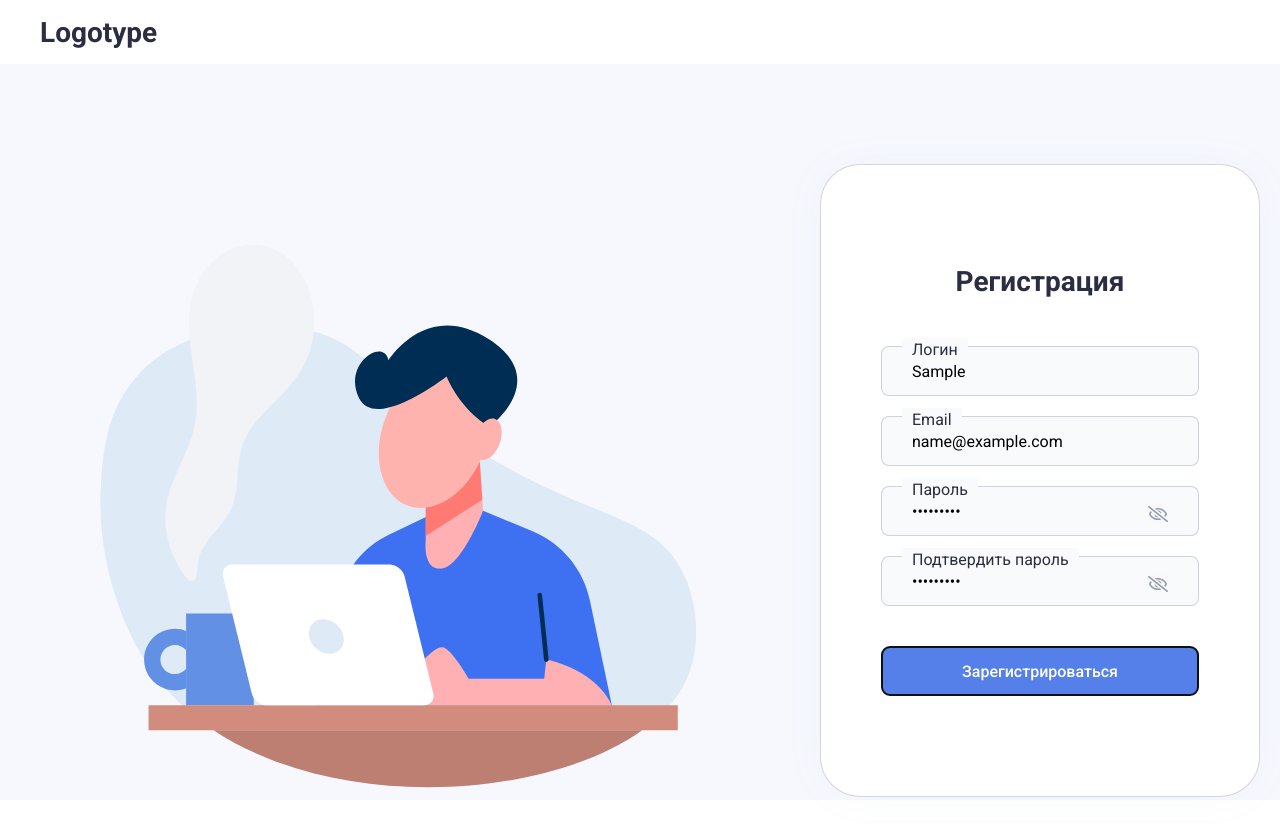
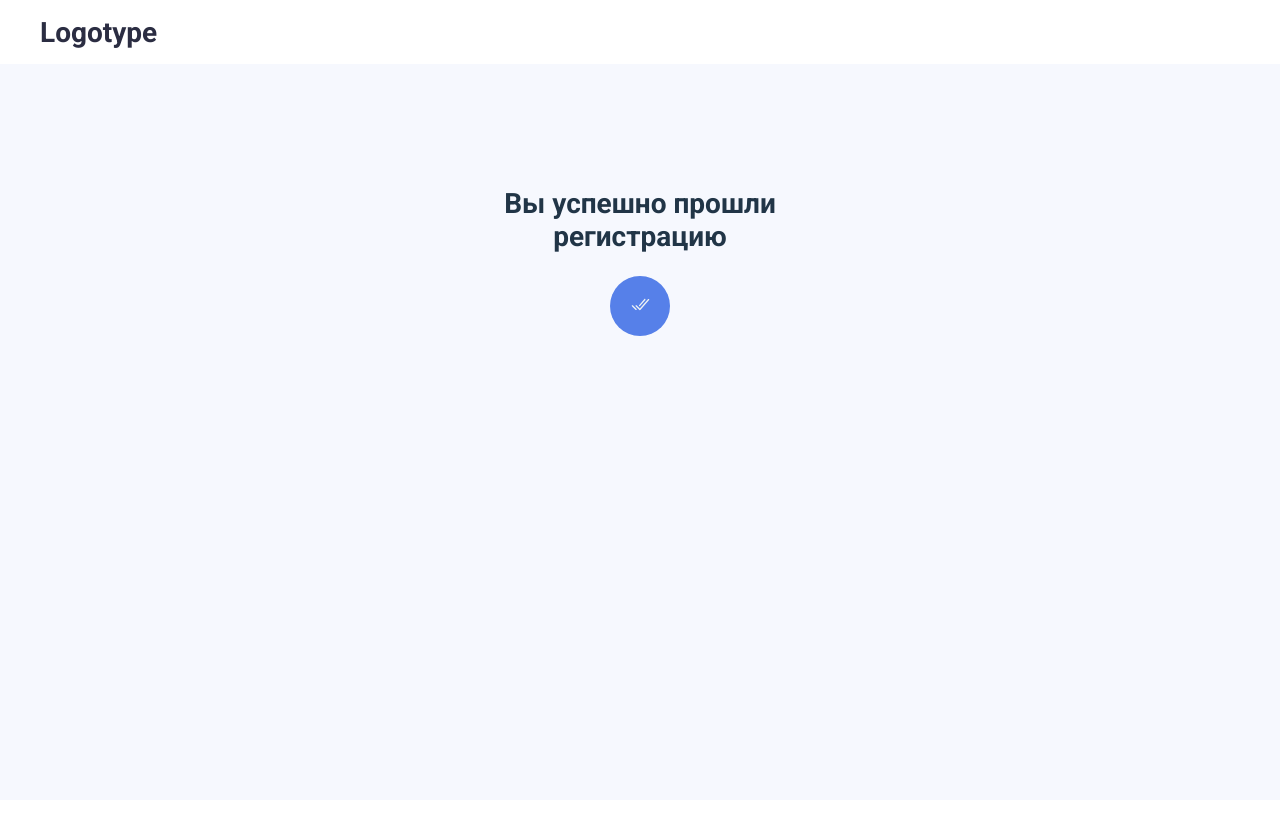
Before and after one commit to Yuri-9/vue-test-for-TD-complect, a Vue app: page / in a window 1280 px wide. Both pictures are taken after typing "Sample", "name@example.com", "Sample123", "Sample123" into the empty fields and a click on the button "Зарегистрироваться". Shown: the top 836 px of the page. After the commit the page ends 800 px from the top, so only its background shows below. Built offline with nearby package versions, Linux system fonts and the light colour scheme.

Commit message:
feat: add success view

```diff
--- a/src/components/RegistrationForm/RegistrationForm.vue
+++ b/src/components/RegistrationForm/RegistrationForm.vue
@@ -50,8 +50,11 @@ import { reactive } from "vue";
 import InputField from "../../components/InputField.vue";
 import Button from "../../components/Button.vue";
 import useValidate from "../../hooks/useValidate";
+import { checkHasErrors } from "../../utils/checkHasErrors";
 
 import { getValidationSchema } from "./validationSchema";
+
+const emits = defineEmits(["onSubmit"]);
 
 const initialValues = {
   login: "",
@@ -70,7 +73,14 @@ const handleChange = (name, value) => {
 };
 
 const submitForm = () => {
-  validateFields(Object.keys(initialValues));
+  const nameFields = Object.keys(initialValues);
+  validateFields(nameFields);
+
+  if (checkHasErrors(errors, nameFields)) {
+    console.log("there are errors");
+    return;
+  }
+  emits("onSubmit", { values });
 };
 
 const { errors, onChange, validateFields } = useValidate({
--- /dev/null
+++ b/src/components/Success.vue
@@ -0,0 +1,31 @@
+<template>
+  <div class="content">
+    <h1 class="title">Вы успешно прошли регистрацию</h1>
+    <button class="button" @click="emits('onClick')">
+      <img src="../assets/checkmarkDone.svg" />
+    </button>
+  </div>
+</template>
+
+<script setup>
+const emits = defineEmits(["onClick"]);
+</script>
+
+<style scoped lang="scss">
+.content {
+  display: flex;
+  align-items: center;
+  flex-direction: column;
+  max-width: 300px;
+}
+
+.title {
+  text-align: center;
+}
+.button {
+  width: 60px;
+  height: 60px;
+  border-radius: 50%;
+  background-color: var(--Blue);
+}
+</style>
--- /dev/null
+++ b/src/utils/checkHasErrors.js
@@ -0,0 +1,7 @@
+export const checkHasErrors = (errors, nameFields) => {
+  let hasError = true;
+  nameFields.forEach((name) => {
+    hasError = !!errors[name].value.filter((error) => !!error).length;
+  });
+  return hasError;
+};
--- a/src/views/RegistrationPage.vue
+++ b/src/views/RegistrationPage.vue
@@ -1,10 +1,13 @@
 <template>
   <MainLayout>
-    <section class="section">
+    <section class="section" v-if="isSuccessRegistration">
+      <Success @onClick="() => (isSuccessRegistration = false)" />
+    </section>
+    <section class="section" v-else>
       <div class="image-wrapper">
         <img src="registration-image.svg" alt="registration" />
       </div>
-      <RegistrationForm />
+      <RegistrationForm @onSubmit="handleSubmitForm" />
     </section>
   </MainLayout>
 </template>
@@ -12,6 +15,13 @@
 <script setup>
 import MainLayout from "./MainLayout.vue";
 import RegistrationForm from "../components/RegistrationForm/RegistrationForm.vue";
+import Success from "../components/Success.vue";
+import { ref } from "vue";
+const isSuccessRegistration = ref(false);
+
+const handleSubmitForm = ({ values }) => {
+  isSuccessRegistration.value = true;
+};
 </script>
 
 <style scoped lang="scss">
```
Also changed, not shown: src/assets/checkmarkDone.svg (added).
